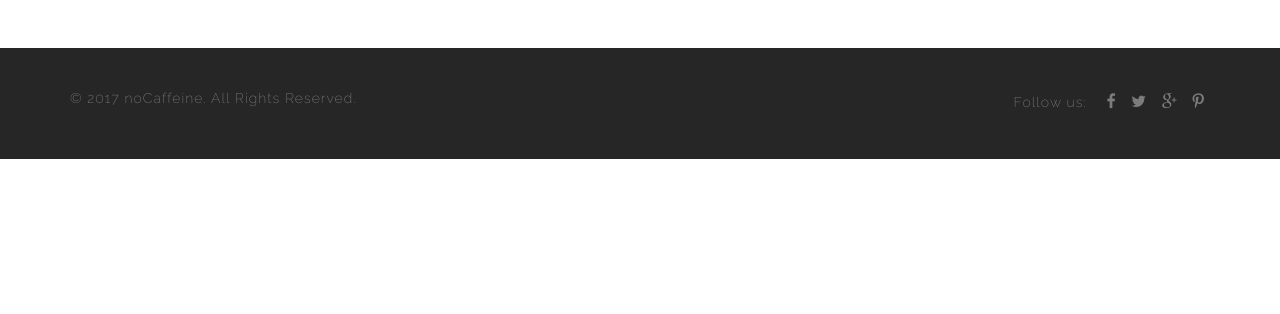
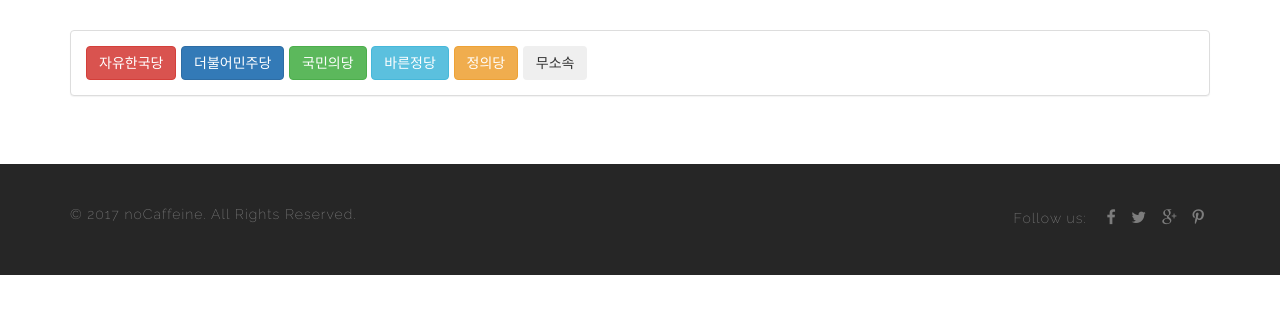
Before and after one commit to jucie15/NoCaffeine, a Django app: page /congressman/ in a window 1280 px wide. Shown: the part 80-394 px from the top of the page. Run offline with Django 3.2, Linux system fonts and the light colour scheme; data that the repository does not hold is empty; some libraries are stand-ins or nearby versions; some web fonts are replaced.

Commit message:
정당선택 버튼만추가

```diff
--- a/commitment_verification/pledge/templates/pledge/congressman_detail.html
+++ b/commitment_verification/pledge/templates/pledge/congressman_detail.html
@@ -105,13 +105,13 @@
 
                     <p>미시행 공약</p>
                     <div class="progress">
-<<<<<<< HEAD
+
                         <div class="progress-bar progress-bar-success" role="progressbar" aria-valuenow="65" aria-valuemin="0" aria-valuemax="100" style="width: 5%">
                             <span class="sr-only">65% Complete (success)</span>
-=======
+
                         <div class="progress-bar progress-bar-warning" role="progressbar" aria-valuenow="60" aria-valuemin="0" aria-valuemax="100" style="width: {{ pledge_status.not_enforcement }}%">
                             <span class="sr-only">60% Complete (warning)</span>
->>>>>>> cbe905e87f29459e923bc0e08e5af9b3094978a1
+
                         </div>
                     </div><!--skill end-->
 
--- a/commitment_verification/pledge/templates/pledge/congressman_list.html
+++ b/commitment_verification/pledge/templates/pledge/congressman_list.html
@@ -1,7 +1,17 @@
 {% extends "pledge/layout.html" %}
 
 {% block content %}
-<div class='container'>
+<div class='container' style="margin-top: 30px;">
+    <div class="panel panel-default">
+    <div class="panel-body">
+    <button class="btn btn-danger">자유한국당</button>
+    <button class="btn btn-primary">더불어민주당</button>
+    <button class="btn btn-success">국민의당</button>
+    <button class="btn btn-info">바른정당</button>
+    <button class="btn btn-warning">정의당</button>
+    <button class="btn btn-basic">무소속</button>
+    </div>
+    </div>
     <div class="congressman-list-row" style="margin:0 auto;">
         {% load el_pagination_tags %}
         {% paginate 12 congressman_list %}
```
